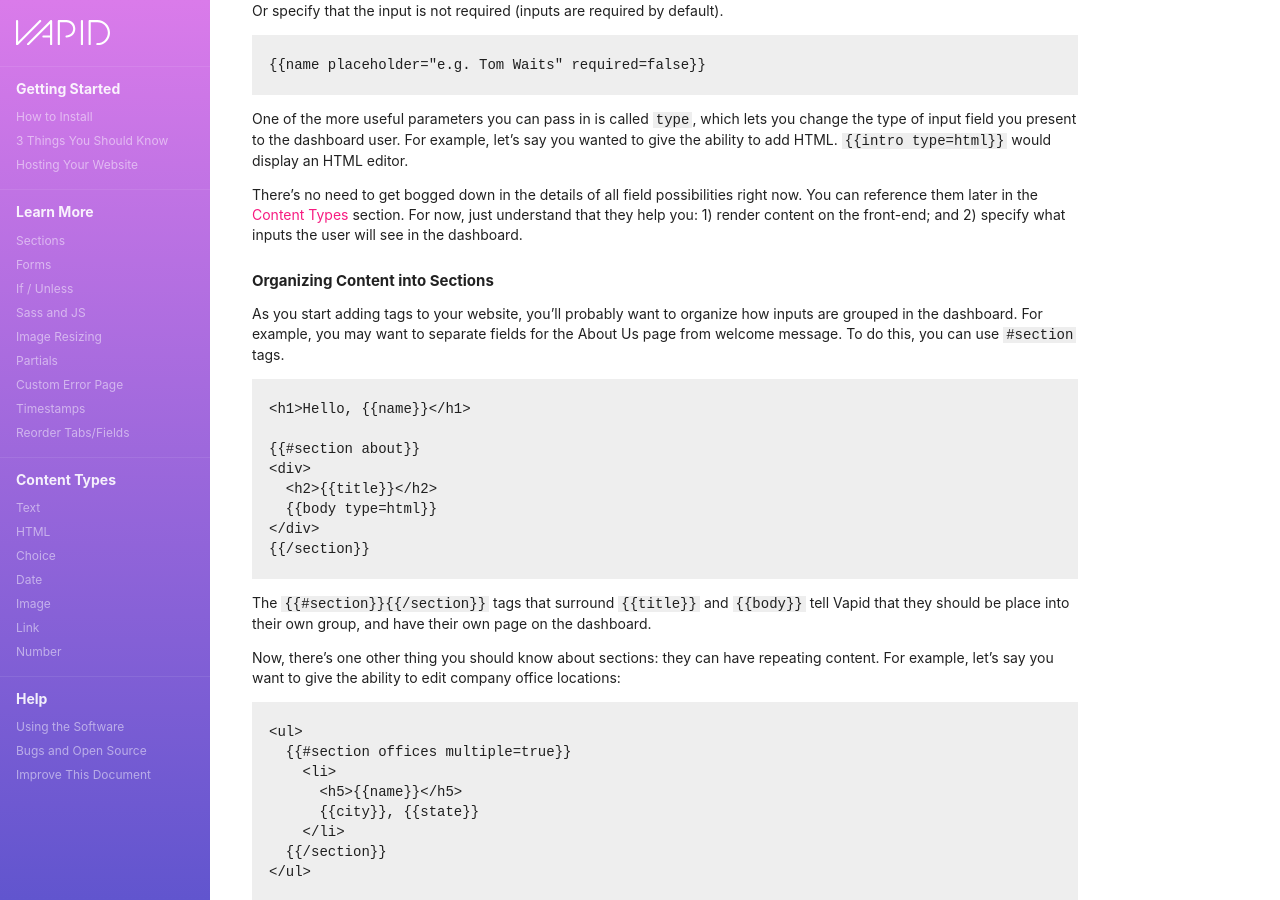
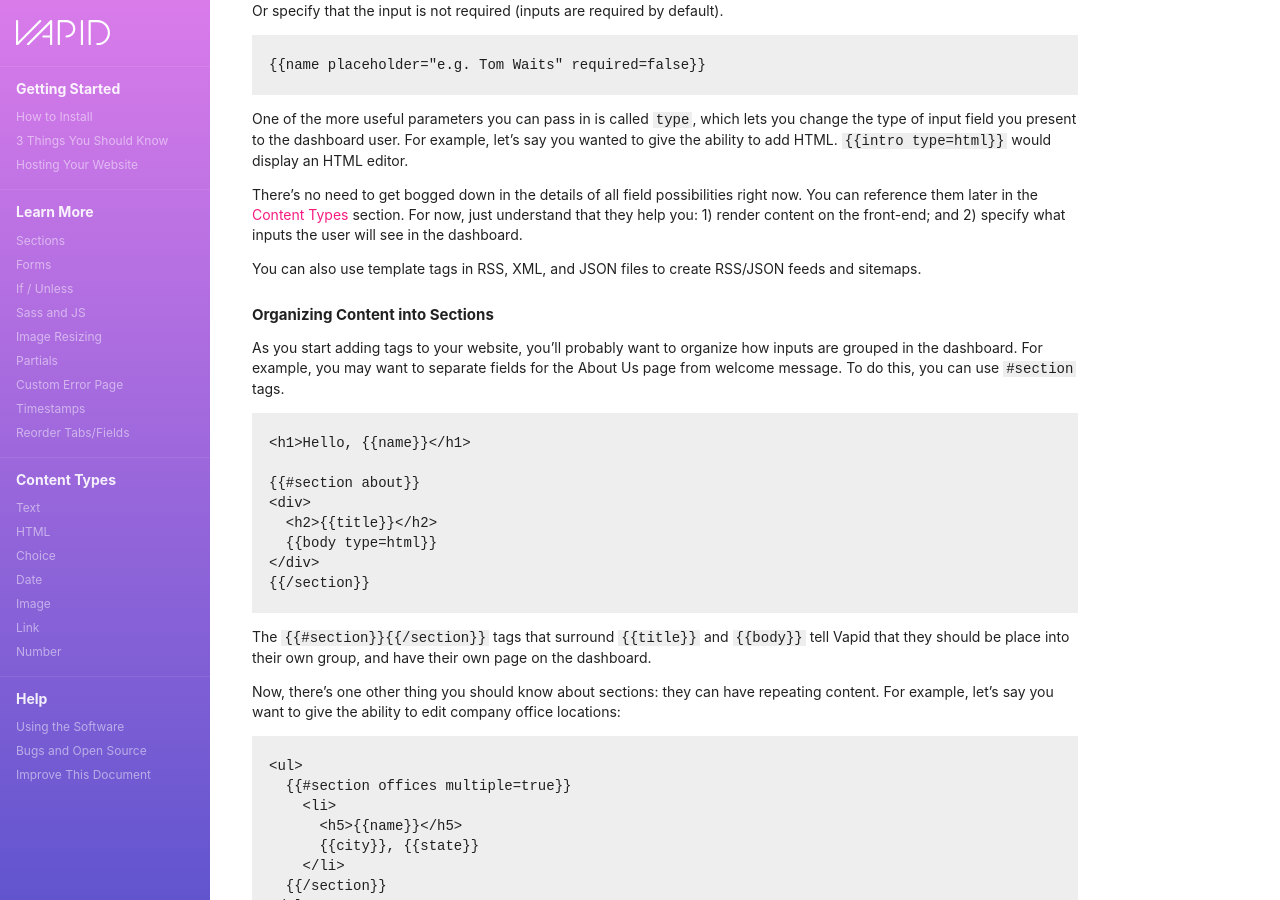
Before and after one commit to vapid/vapid-docs, a Jekyll site: the page built from index.md, in a window 1280 px wide and 900 px high, scrolled down 1658 px. Built offline with Jekyll 4.4.1, drawn with Linux system fonts in a browser that asks for light colours; nearby versions of some CDN libraries.

Commit message:
docs: Template tags in RSS, XML, and JSON files
Add paragraph to "Content Fields" section mentioning the ability to add template tags to RSS, XML, and JSON files

```diff
--- a/index.md
+++ b/index.md
@@ -86,6 +86,8 @@ One of the more useful parameters you can pass in is called `type`, which lets y
 
 There's no need to get bogged down in the details of all field possibilities right now. You can reference them later in the [Content Types](/content-types) section. For now, just understand that they help you: 1) render content on the front-end; and 2) specify what inputs the user will see in the dashboard.
 
+You can also use template tags in RSS, XML, and JSON files to create RSS/JSON feeds and sitemaps.
+
 #### Organizing Content into Sections
 
 As you start adding tags to your website, you'll probably want to organize how inputs are grouped in the dashboard. For example, you may want to separate fields for the About Us page from welcome message. To do this, you can use `#section` tags.
```
